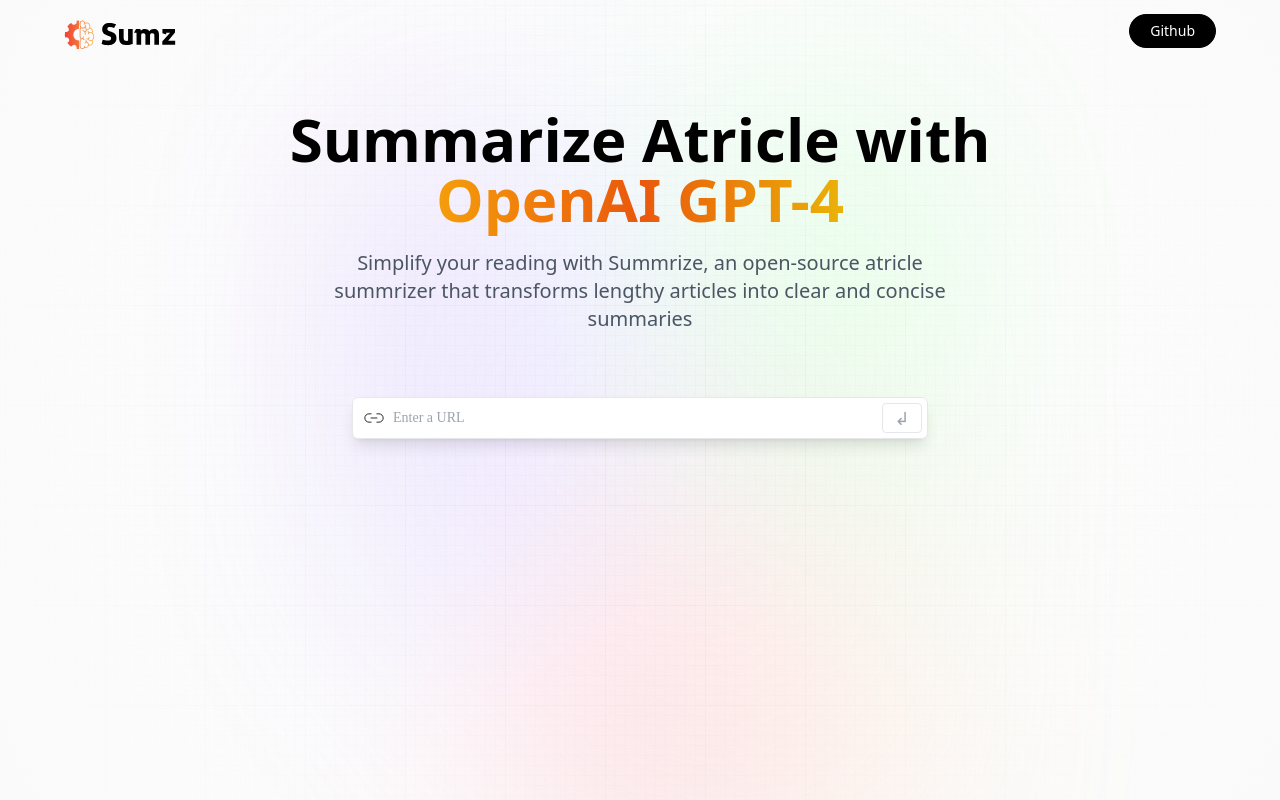
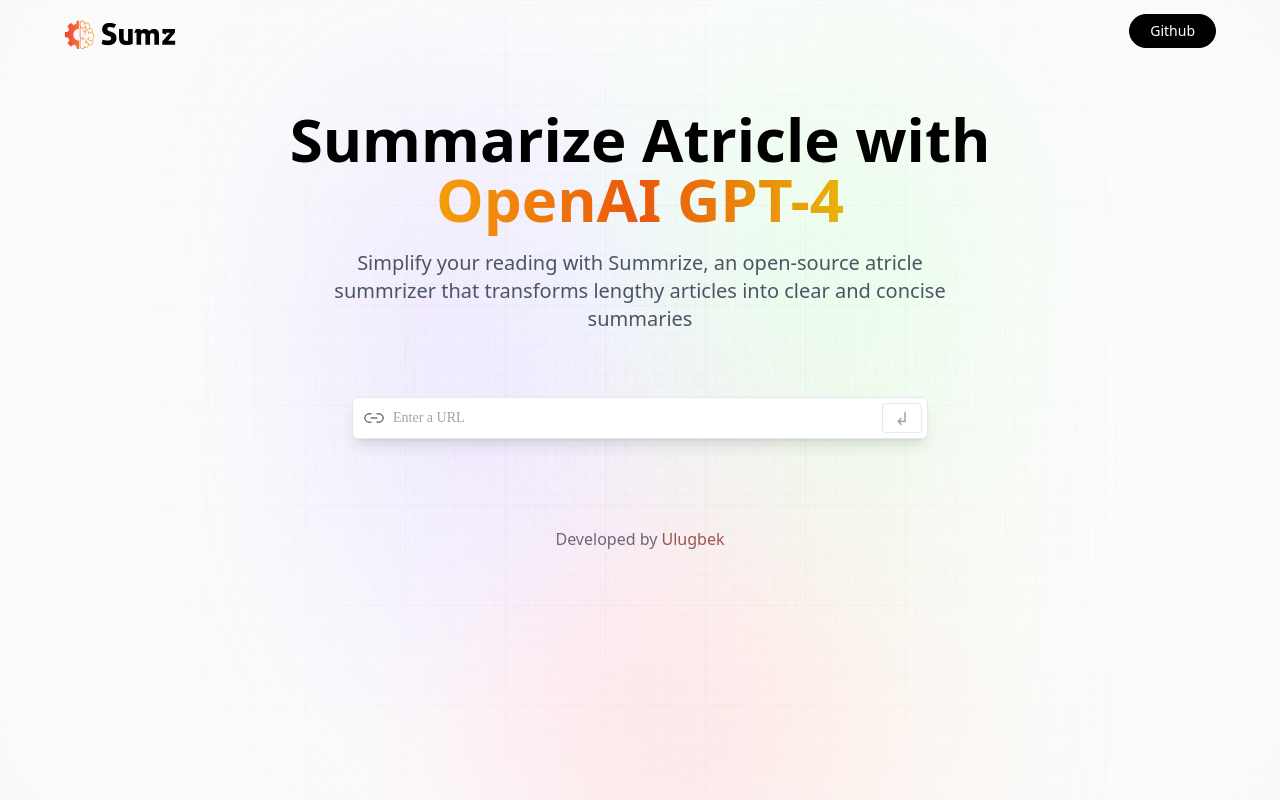
Before and after one commit to tidalu/summarizer, a React (Vite) app: page / in a window 1280 px wide. Built offline with nearby package versions, Linux system fonts and the light colour scheme; a web font is replaced by a local one.

Commit message:
added footer

```diff
--- a/src/App.jsx
+++ b/src/App.jsx
@@ -11,6 +11,15 @@
         <Hero />
         <Demo />
       </div>
+      <div className="text-center text-gray-700 whitespace-nowrap animate-glow">
+        Developed by{' '}
+        <span
+          onClick={() => window.open('https://linkedin/in/ulugbekswe')}
+          className="text-red-900 cursor-pointer"
+        >
+          Ulugbek
+        </span>
+      </div>
     </main>
   );
 }
```
